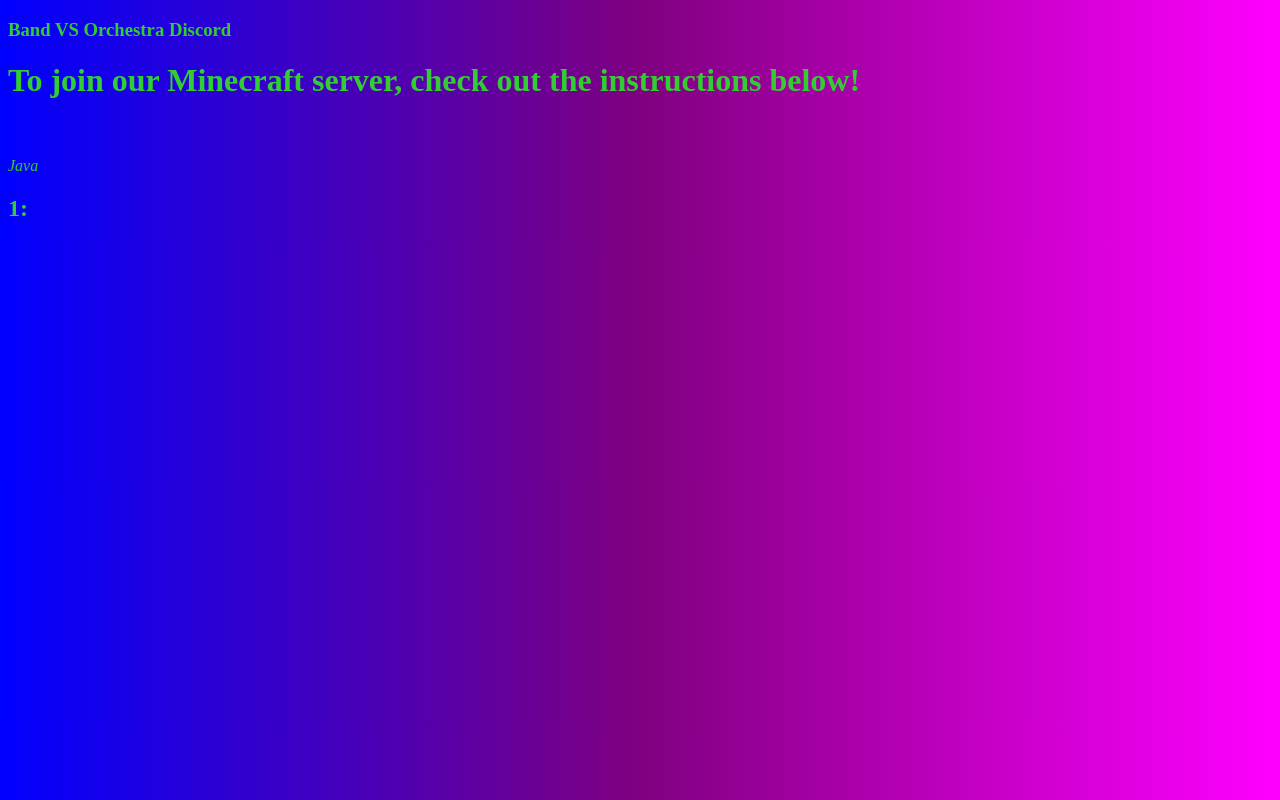
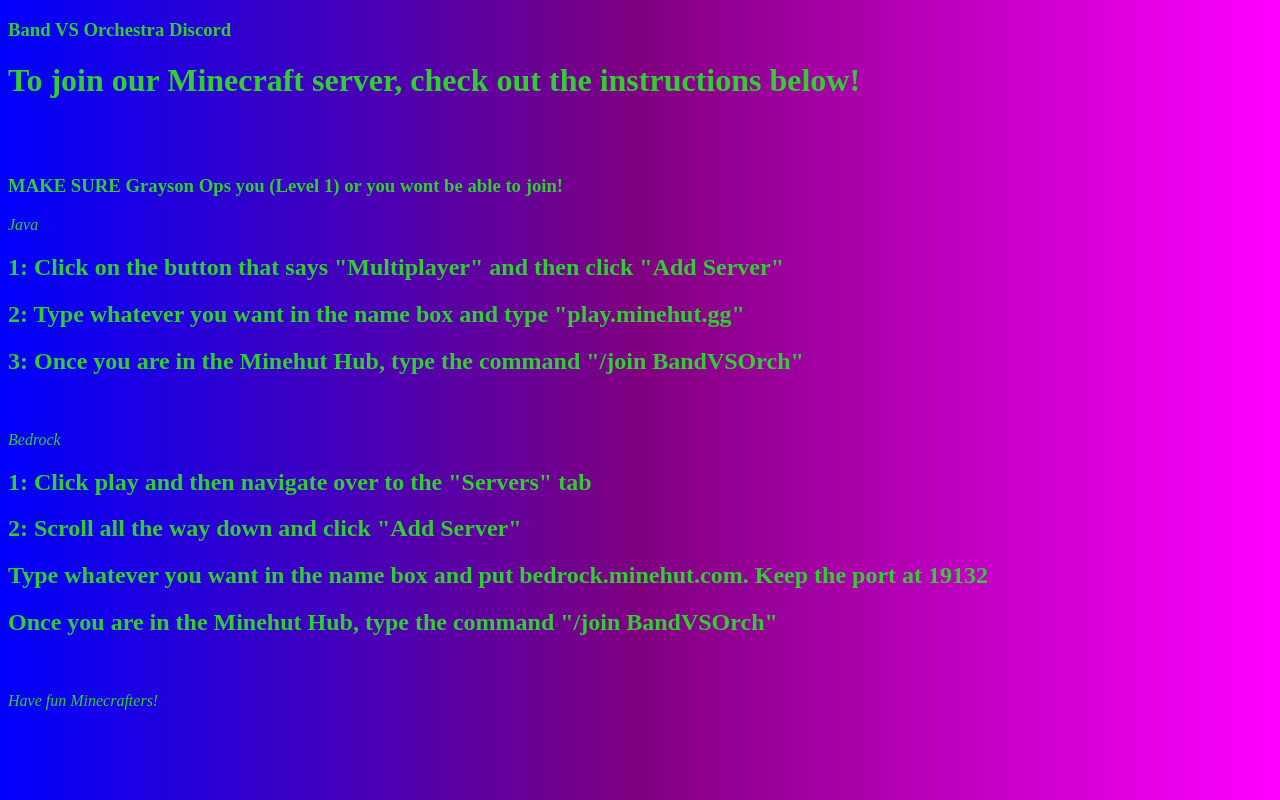
Before and after one commit to NerdXD/Band-vs-Orchestra, a plain HTML site: page minecraftserver.html in a window 1280 px wide. Drawn offline with Linux system fonts and the light colour scheme.

Commit message:
your mom

```diff
--- a/minecraftserver.html
+++ b/minecraftserver.html
@@ -9,7 +9,20 @@
         <h1>To join our Minecraft server, check out the instructions below!</h1>
         <br>
         <br>
+        <h3>MAKE SURE Grayson Ops you (Level 1) or you wont be able to join!</h3>
         <em>Java</em>
-        <h2>1:</h2>
+        <h2>1: Click on the button that says "Multiplayer" and then click "Add Server"</h2>
+        <h2>2: Type whatever you want in the name box and type "play.minehut.gg"</h2>
+        <h2>3: Once you are in the Minehut Hub, type the command "/join BandVSOrch"</h2>
+        <br>
+        <br>
+        <em>Bedrock</em>
+        <h2>1: Click play and then navigate over to the "Servers" tab</h2>
+        <h2>2: Scroll all the way down and click "Add Server"</h2>
+        <h2>Type whatever you want in the name box and put bedrock.minehut.com. Keep the port at 19132</h2>
+        <h2>Once you are in the Minehut Hub, type the command "/join BandVSOrch"</h2>
+        <br>
+        <br>
+        <em>Have fun Minecrafters!</em>
     </body>
 </html>
```
